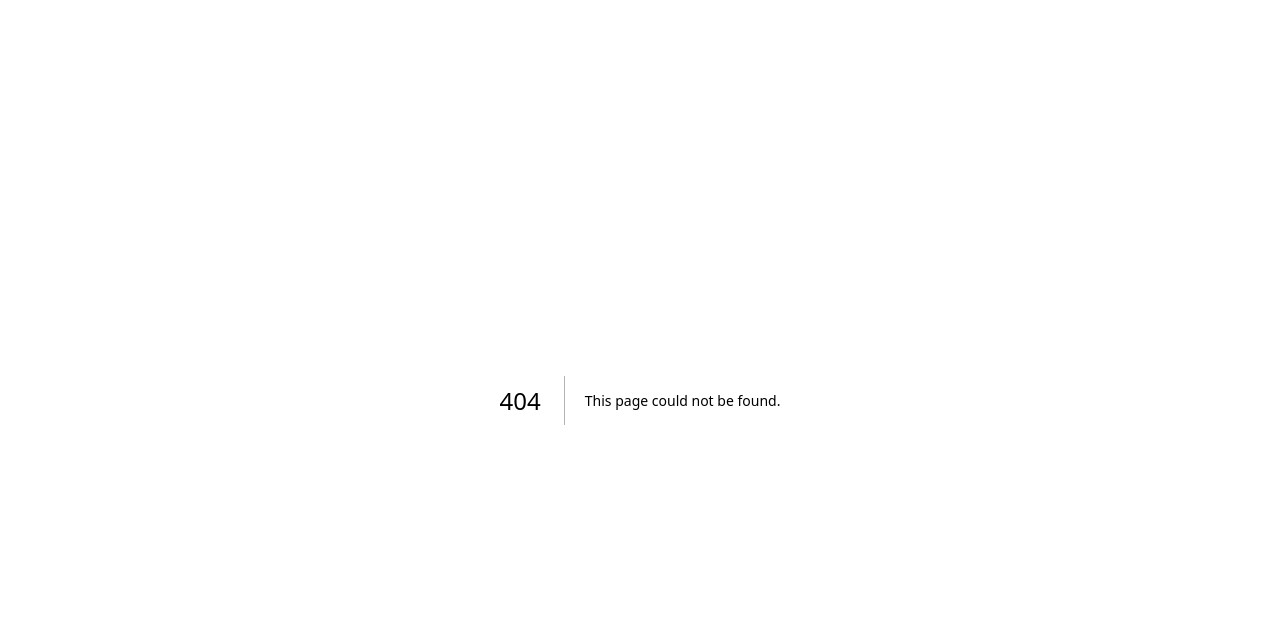
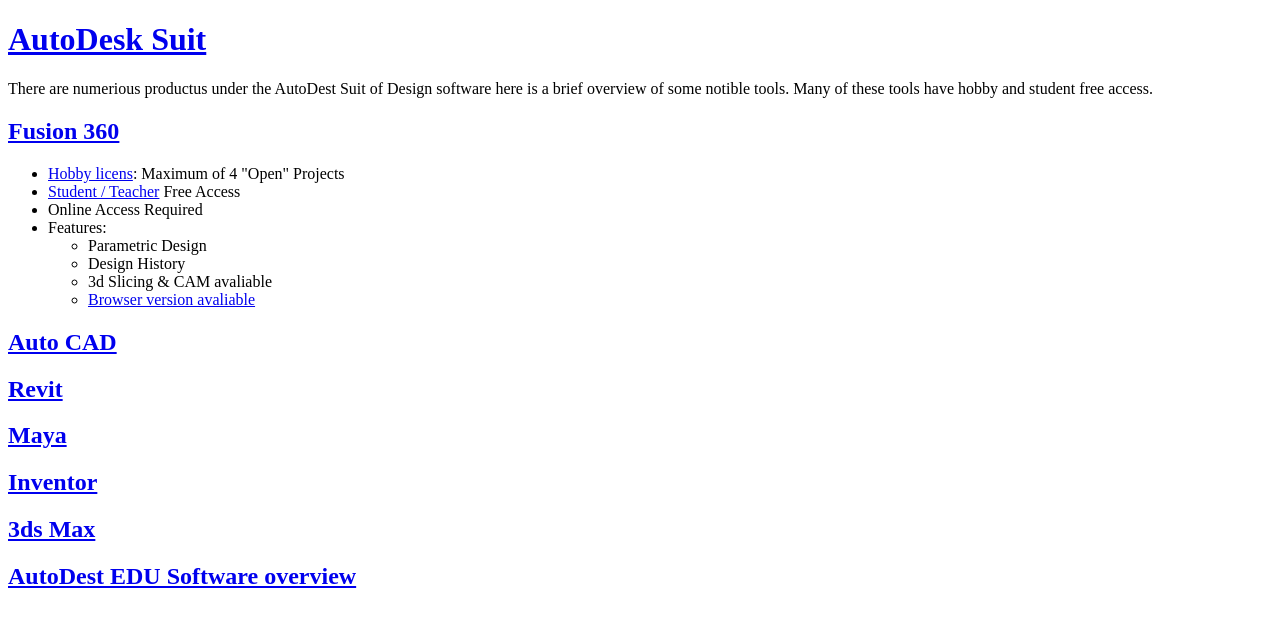
Before and after one commit to JamesD3d/info3d, a Next.js app: page /info3d/Parametric_CAD/AutoDesk_Suite in a window 1280 px wide. Before the commit this address had no page. Shown: the top 626 px of the page. Built offline with nearby package versions, Linux system fonts and the light colour scheme.

Commit message:
Create AutoDesk_Suite.mdx

```diff
--- /dev/null
+++ b/pages/Parametric_CAD/AutoDesk_Suite.mdx
@@ -0,0 +1,26 @@
+# [AutoDesk Suit](https://www.autodesk.com/products)
+There are numerious productus under the AutoDest Suit of Design software here is a brief overview of some notible tools. Many of these tools have hobby and student free access.
+
+## [Fusion 360](https://www.autodesk.com/products/fusion-360/overview)
+
+- [Hobby licens](https://www.autodesk.com/products/fusion-360/personal): Maximum of 4 "Open" Projects
+- [Student / Teacher](https://www.autodesk.com/education/home#educators) Free Access
+- Online Access Required
+- Features:
+  - Parametric Design
+  - Design History
+  - 3d Slicing & CAM avaliable
+  - [Browser version avaliable](https://fusion.online.autodesk.com/)
+
+
+## [Auto CAD](https://www.autodesk.com/products/autocad/overview)
+
+## [Revit](https://www.autodesk.com/products/revit/overview)
+
+## [Maya](https://www.autodesk.com/products/maya/overview)
+
+## [Inventor](https://www.autodesk.com/products/inventor/overview)
+
+## [3ds Max](https://www.autodesk.com/products/3ds-max/overview)
+
+## [AutoDest EDU Software overview](https://www.autodesk.com/education/edu-software/overview)
```
